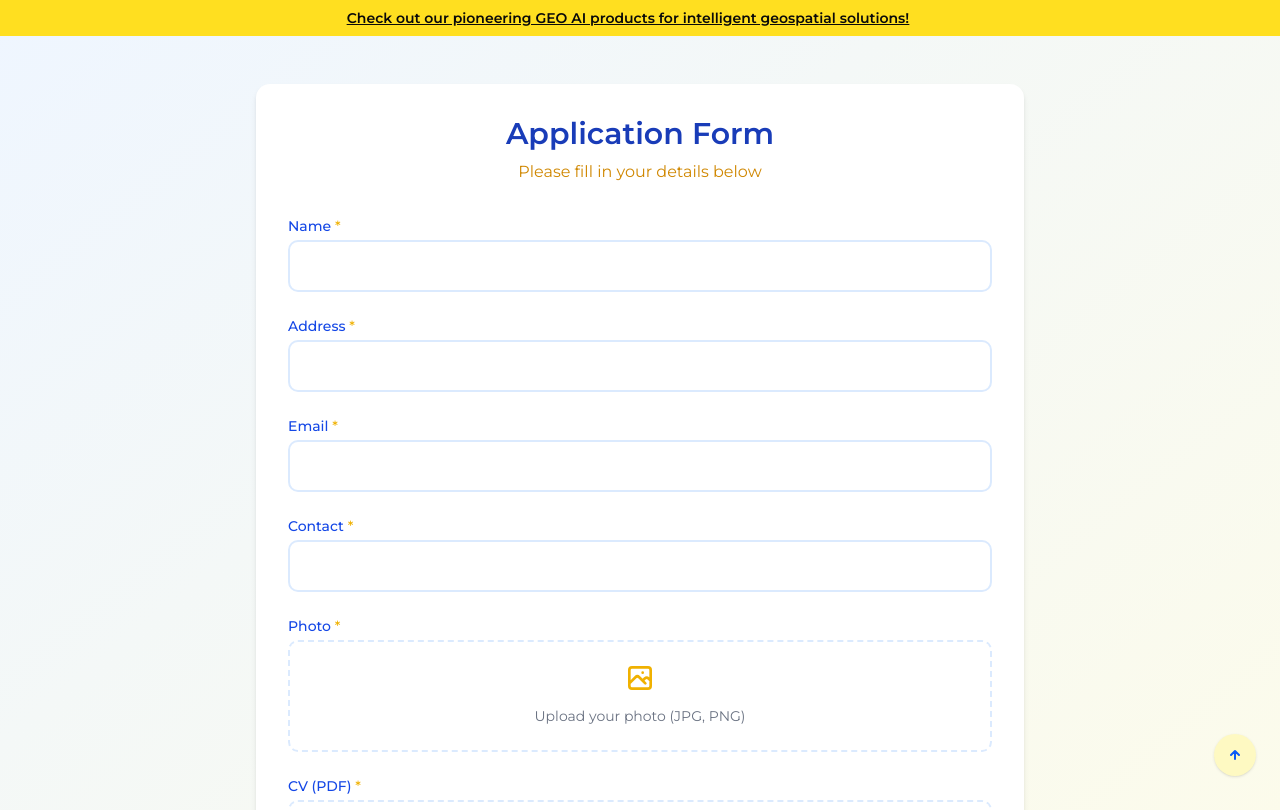
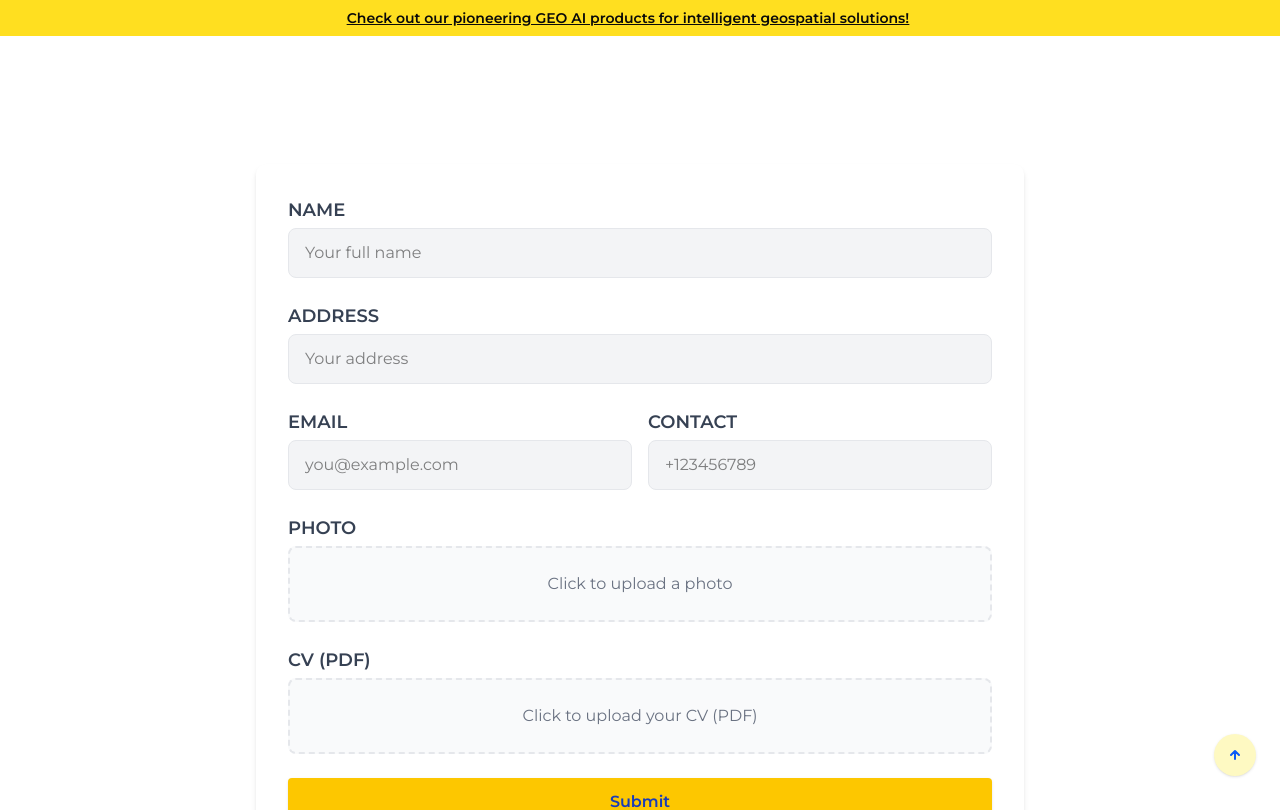
Before and after one commit to Motitumbahamphe7952/nikhillimbu_taskAssessement_naxa, a React (Vite) app in the folder vite-project/: page /form in a window 1280 px wide. Shown: the top 810 px of the page. Built offline with nearby package versions, Linux system fonts and the light colour scheme.

Commit message:
changes in the form

```diff
--- a/vite-project/src/Layout.tsx/Navbar.tsx
+++ b/vite-project/src/Layout.tsx/Navbar.tsx
@@ -138,11 +138,19 @@ const NavBar = () => {
 
       <div className="flex items-center gap-4 md:gap-6">
         <NavLink
-          to="/contact"
-          className="bg-yellow-300 hover:bg-[#FFAB00] text-[#0B5BF5] text-[14px] font-semibold px-5 py-2 flex items-center gap-1 transition"
-        >
-          Let's Talk <ArrowRight size={16} />
-        </NavLink>
+        to="/contact"
+        className="group bg-yellow-300 hover:bg-[#FFAB00] text-[#0B5BF5] text-[14px] font-semibold px-5 py-2 flex items-center gap-1 transition"
+      >
+        <span className="transform translate-x-0 group-hover:-translate-x-1 duration-200 ease-in-out">
+          Let's Talk
+        </span>
+        <ArrowRight
+          size={16}
+          className="inline h-4 w-4 text-[#0B5BF5] transform opacity-0 translate-x-0
+                    group-hover:translate-x-1 group-hover:opacity-100
+                    transition-all duration-200 ease-in-out"
+        />
+      </NavLink>
 
         <button
           className="lg:hidden z-50"
--- a/vite-project/src/components/Home/Form.tsx
+++ b/vite-project/src/components/Home/Form.tsx
@@ -9,26 +9,20 @@ const formSchema = z.object({
   email: z.string().email("Invalid email address"),
   contact: z
     .string()
-    .regex(/^\+?\d{7,15}$/, "Contact must be 7-15 digits, optional +"),
+    .regex(/^\+?\d{7,15}$/, "Contact must be 7–15 digits, optional +"),
   photo: z
     .any()
-    .refine((files) => files && files.length === 1, "Photo is required")
-    .refine(
-      (files) => files && files[0]?.type.startsWith("image/"),
-      "File must be an image"
-    ),
+    .refine(files => files && files.length === 1, "Photo is required")
+    .refine(files => files && files[0]?.type.startsWith("image/"), "File must be an image"),
   cv: z
     .any()
-    .refine((files) => files && files.length === 1, "CV is required")
-    .refine(
-      (files) => files && files[0]?.type === "application/pdf",
-      "CV must be a PDF"
-    ),
+    .refine(files => files && files.length === 1, "CV is required")
+    .refine(files => files && files[0]?.type === "application/pdf", "CV must be a PDF"),
 });
 
 type FormValues = z.infer<typeof formSchema>;
 
-const Form: React.FC = () => {
+const ContactForm: React.FC = () => {
   const {
     register,
     handleSubmit,
@@ -49,87 +43,76 @@ const Form: React.FC = () => {
   };
 
   return (
-    <div className="min-h-screen bg-gradient-to-br from-blue-50 to-yellow-50 py-12 px-4">
-      <div className="max-w-3xl mx-auto bg-white rounded-xl shadow-md overflow-hidden p-8">
-        <div className="text-center mb-8">
-          <h2 className="text-3xl font-semibold text-blue-800 mb-2">Application Form</h2>
-          <p className="text-yellow-600">Please fill in your details below</p>
-        </div>
-
+    <div className="min-h-screen py-12 px-4 mt-20">
+      <div className="max-w-3xl mx-auto bg-white rounded-lg shadow-md p-8">
         <form onSubmit={handleSubmit(onSubmit)} className="space-y-6">
-          {/* Name */}
           <div>
-            <label className="block text-sm font-medium text-blue-700 mb-1">
-              Name <span className="text-yellow-500">*</span>
+            <label className="block text-lg font-semibold text-gray-700 uppercase mb-1">
+              Name
             </label>
             <input
               type="text"
               {...register("name")}
-              className="mt-1 block w-full rounded-lg border-2 border-blue-100 px-4 py-3 focus:border-yellow-400 focus:ring-2 focus:ring-yellow-200 focus:outline-none transition"
+              className="w-full bg-gray-100 border border-gray-200 rounded-md px-4 py-3 focus:border-yellow-400 focus:ring-2 focus:ring-yellow-200 focus:outline-none transition"
+              placeholder="Your full name"
             />
-            {errors.name?.message && (
-              <p className="mt-1 text-sm text-red-500">{errors.name.message?.toString()}</p>
+            {errors.name && (
+              <p className="mt-1 text-sm text-red-500">{errors.name.message}</p>
             )}
           </div>
 
-          {/* Address */}
           <div>
-            <label className="block text-sm font-medium text-blue-700 mb-1">
-              Address <span className="text-yellow-500">*</span>
+            <label className="block text-lg font-semibold text-gray-700 uppercase mb-1">
+              Address
             </label>
             <input
               type="text"
               {...register("address")}
-              className="mt-1 block w-full rounded-lg border-2 border-blue-100 px-4 py-3 focus:border-yellow-400 focus:ring-2 focus:ring-yellow-200 focus:outline-none transition"
+              className="w-full bg-gray-100 border border-gray-200 rounded-md px-4 py-3 focus:border-yellow-400 focus:ring-2 focus:ring-yellow-200 focus:outline-none transition"
+              placeholder="Your address"
             />
-            {errors.address?.message && (
+            {errors.address && (
               <p className="mt-1 text-sm text-red-500">{errors.address.message}</p>
             )}
           </div>
 
-          {/* Email */}
+          <div className="grid grid-cols-1 md:grid-cols-2 gap-4">
             <div>
-            <label className="block text-sm font-medium text-blue-700 mb-1">
-              Email <span className="text-yellow-500">*</span>
+              <label className="block text-lg font-semibold text-gray-700 uppercase mb-1">
+                Email
               </label>
               <input
                 type="email"
                 {...register("email")}
-              className="mt-1 block w-full rounded-lg border-2 border-blue-100 px-4 py-3 focus:border-yellow-400 focus:ring-2 focus:ring-yellow-200 focus:outline-none transition"
+                className="w-full bg-gray-100 border border-gray-200 rounded-md px-4 py-3 focus:border-yellow-400 focus:ring-2 focus:ring-yellow-200 focus:outline-none transition"
+                placeholder="you@example.com"
               />
-            {errors.email?.message && (
+              {errors.email && (
                 <p className="mt-1 text-sm text-red-500">{errors.email.message}</p>
               )}
             </div>
-
-          {/* Contact */}
             <div>
-            <label className="block text-sm font-medium text-blue-700 mb-1">
-              Contact <span className="text-yellow-500">*</span>
+              <label className="block text-lg font-semibold text-gray-700 uppercase mb-1">
+                Contact
               </label>
               <input
                 type="text"
                 {...register("contact")}
-              className="mt-1 block w-full rounded-lg border-2 border-blue-100 px-4 py-3 focus:border-yellow-400 focus:ring-2 focus:ring-yellow-200 focus:outline-none transition"
+                className="w-full bg-gray-100 border border-gray-200 rounded-md px-4 py-3 focus:border-yellow-400 focus:ring-2 focus:ring-yellow-200 focus:outline-none transition"
+                placeholder="+123456789"
               />
-            {errors.contact?.message && (
+              {errors.contact && (
                 <p className="mt-1 text-sm text-red-500">{errors.contact.message}</p>
               )}
             </div>
+          </div>
 
-          {/* Photo Upload */}
           <div>
-            <label className="block text-sm font-medium text-blue-700 mb-1">
-              Photo <span className="text-yellow-500">*</span>
+            <label className="block text-lg font-semibold text-gray-700 uppercase mb-1">
+              Photo
             </label>
-            <div className="mt-1 flex items-center justify-center w-full">
-              <label className="flex flex-col w-full border-2 border-blue-100 border-dashed rounded-lg cursor-pointer hover:bg-blue-50 transition">
-                <div className="flex flex-col items-center justify-center pt-5 pb-6 px-4">
-                  <svg className="w-8 h-8 mb-3 text-yellow-500" fill="none" stroke="currentColor" viewBox="0 0 24 24">
-                    <path strokeLinecap="round" strokeLinejoin="round" strokeWidth="2" d="M4 16l4.586-4.586a2 2 0 012.828 0L16 16m-2-2l1.586-1.586a2 2 0 012.828 0L20 14m-6-6h.01M6 20h12a2 2 0 002-2V6a2 2 0 00-2-2H6a2 2 0 00-2 2v12a2 2 0 002 2z"></path>
-                  </svg>
-                  <p className="text-sm text-gray-500">Upload your photo (JPG, PNG)</p>
-                </div>
+            <label className="flex flex-col items-center border-2 border-dashed border-gray-200 bg-gray-50 rounded-md cursor-pointer py-6 text-center hover:bg-gray-100 transition">
+              <span className="text-gray-500">Click to upload a photo</span>
               <input
                 type="file"
                 accept="image/*"
@@ -137,25 +120,17 @@ const Form: React.FC = () => {
                 className="hidden"
               />
             </label>
-            </div>
-            {errors.photo?.message && (
+            {errors.photo && (
               <p className="mt-1 text-sm text-red-500">{errors.photo.message?.toString()}</p>
             )}
           </div>
 
-          {/* CV Upload */}
           <div>
-            <label className="block text-sm font-medium text-blue-700 mb-1">
-              CV (PDF) <span className="text-yellow-500">*</span>
+            <label className="block text-lg font-semibold text-gray-700 uppercase mb-1">
+              CV (PDF)
             </label>
-            <div className="mt-1 flex items-center justify-center w-full">
-              <label className="flex flex-col w-full border-2 border-blue-100 border-dashed rounded-lg cursor-pointer hover:bg-blue-50 transition">
-                <div className="flex flex-col items-center justify-center pt-5 pb-6 px-4">
-                  <svg className="w-8 h-8 mb-3 text-yellow-500" fill="none" stroke="currentColor" viewBox="0 0 24 24">
-                    <path strokeLinecap="round" strokeLinejoin="round" strokeWidth="2" d="M7 21h10a2 2 0 002-2V9.414a1 1 0 00-.293-.707l-5.414-5.414A1 1 0 0012.586 3H7a2 2 0 00-2 2v14a2 2 0 002 2z"></path>
-                  </svg>
-                  <p className="text-sm text-gray-500">Upload your CV (PDF only)</p>
-                </div>
+            <label className="flex flex-col items-center border-2 border-dashed border-gray-200 bg-gray-50 rounded-md cursor-pointer py-6 text-center hover:bg-gray-100 transition">
+              <span className="text-gray-500">Click to upload your CV (PDF)</span>
               <input
                 type="file"
                 accept="application/pdf"
@@ -163,17 +138,17 @@ const Form: React.FC = () => {
                 className="hidden"
               />
             </label>
-            </div>
-            {errors.cv?.message && (
+            {errors.cv && (
               <p className="mt-1 text-sm text-red-500">{errors.cv.message?.toString()}</p>
             )}
           </div>
 
+          {/* Submit Button */}
           <button
             type="submit"
-            className="w-full bg-gradient-to-r from-yellow-400 to-yellow-500 hover:from-yellow-500 hover:to-yellow-600 text-blue-900 font-bold py-3 px-4 rounded-lg shadow-md hover:shadow-lg transition-all duration-300"
+            className="w-full bg-yellow-400 hover:bg-yellow-500 text-blue-800 font-semibold px-6 py-3 rounded shadow transition-all duration-300"
           >
-            Submit Application
+            Submit
           </button>
         </form>
       </div>
@@ -181,4 +156,4 @@ const Form: React.FC = () => {
   );
 };
 
-export default Form;
+export default ContactForm;
```
Lines whose indentation alone changed are shown as unchanged.
